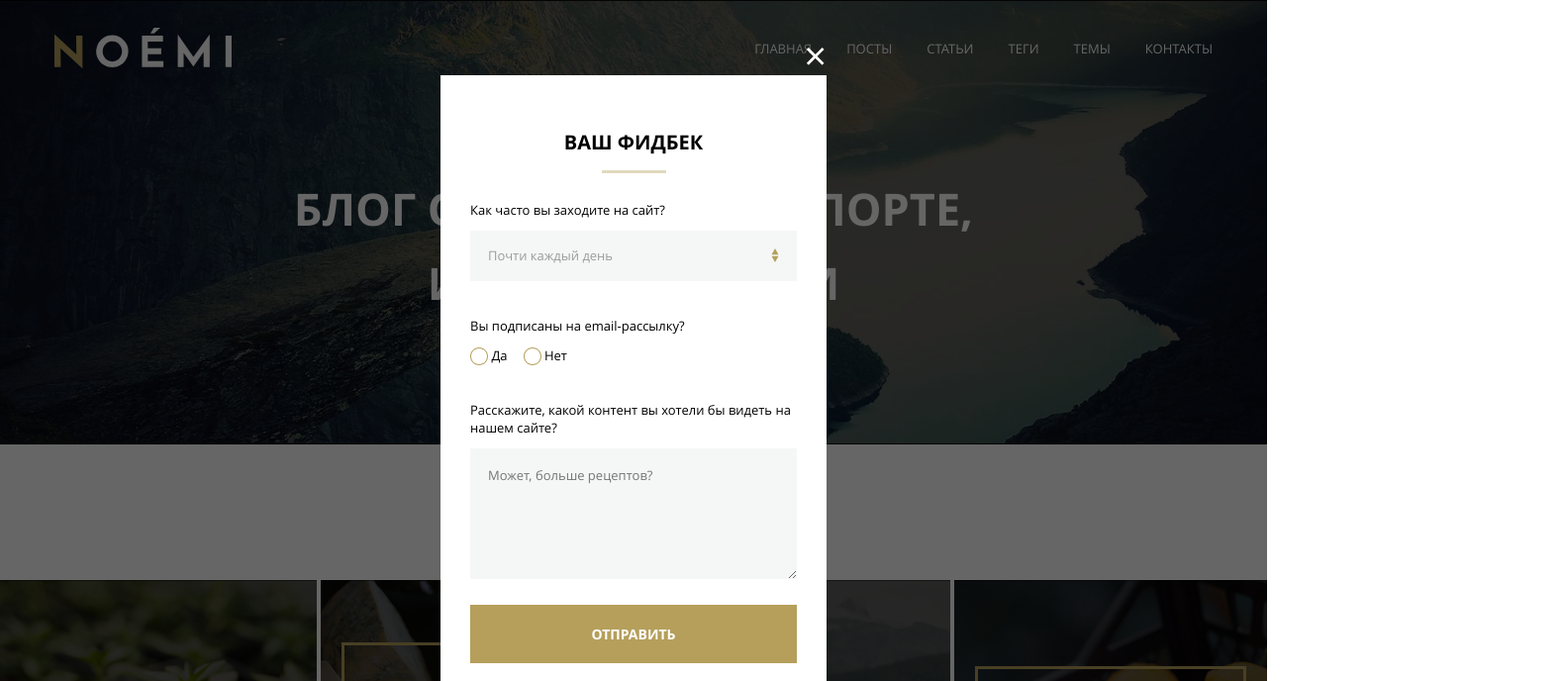
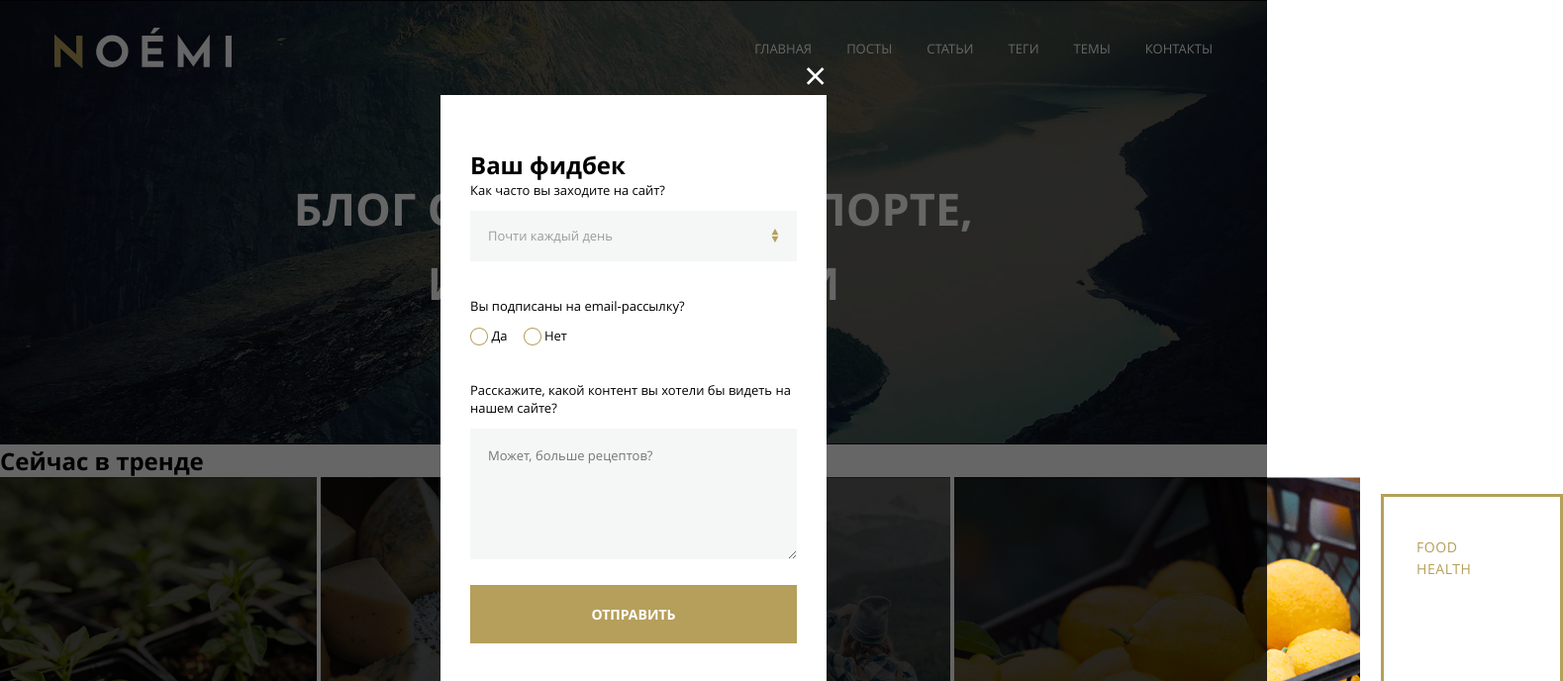
Before and after one commit to nika-movchanskaya/diploma2, a plain HTML site: page index.html in a window 1280 px wide. Shown: the top 688 px of the page at 99% size, 1579 px wide, since content can reach past the window. Drawn offline with Linux system fonts and the light colour scheme.

Commit message:
Add files via upload
Img instead of background for trends

```diff
--- a/index.html
+++ b/index.html
@@ -36,11 +36,12 @@
 			</div>
 		</div>
 	</header>
-	<h2 class="content__h2">
+	<h2 class="content__title">
 		Сейчас в тренде
 	</h2>
 	<section class="trends">
 		<article class="trends__article trends__article1 trends__article_odd">
+			<img src="images/trend1.png" class="trends__img">
 			<div class="trends__article_content">
 				<ul class="content__article_tags_list">
 					<li>
@@ -62,6 +63,7 @@
 			</div>
 		</article>
 		<article class="trends__article trends__article2">
+			<img src="images/trend2.png" class="trends__img">
 			<div class="trends__article_content">
 				<ul class="content__article_tags_list">
 					<li>
@@ -77,7 +79,8 @@
 				</a>
 			</div>
 		</article>
-		<article class="trends__article trends__article3 trends__article_odd">
+		<article class="trends__article trends__article_odd">
+			<img src="images/trend3.png" class="trends__img">
 			<div class="trends__article_content">
 				<ul class="content__article_tags_list">
 					<li>
@@ -98,7 +101,8 @@
 				</a>
 			</div>
 		</article>
-		<article class="trends__article trends__article4">
+		<article class="trends__article">
+			<img src="images/trend4.png" class="trends__img">
 			<div class="trends__article_content">
 				<ul class="content__article_tags_list">
 					<li>
@@ -502,7 +506,7 @@
 			</section>
 		</aside>
 	</div>
-	<h2 class="content__h2">Наши изделия</h2>
+	<h2 class="content__title">Наши изделия</h2>
 	<section class="goods">
 		<article class="goods__article goods__article1">
 			<picture class="goods__picture">
@@ -630,7 +634,7 @@
 		<div class="popup__content">
 			<label for="popup__toggle" class="popup__close">&times;</label>
 			<form class="popup" action="#">
-				<h2 class="content__h2 popup__h2">
+				<h2 class="content__title popup__title">
 					Ваш фидбек
 				</h2>
 				<label for="popup__frequency" class="popup__label popup__label_first">
```
